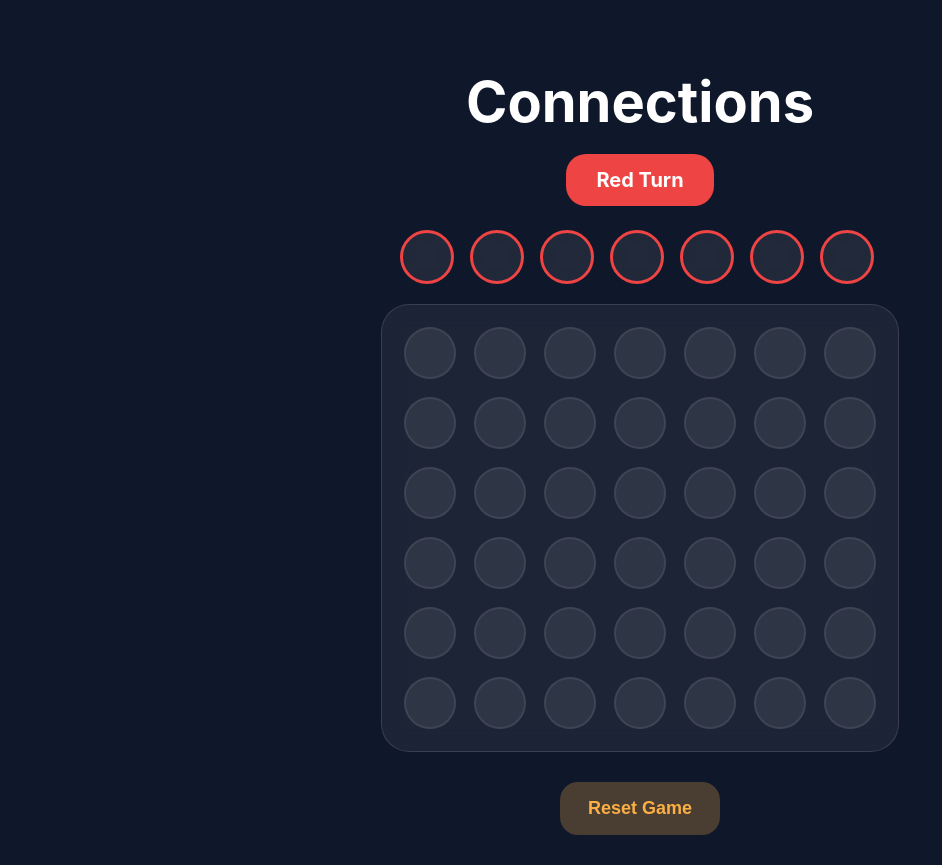
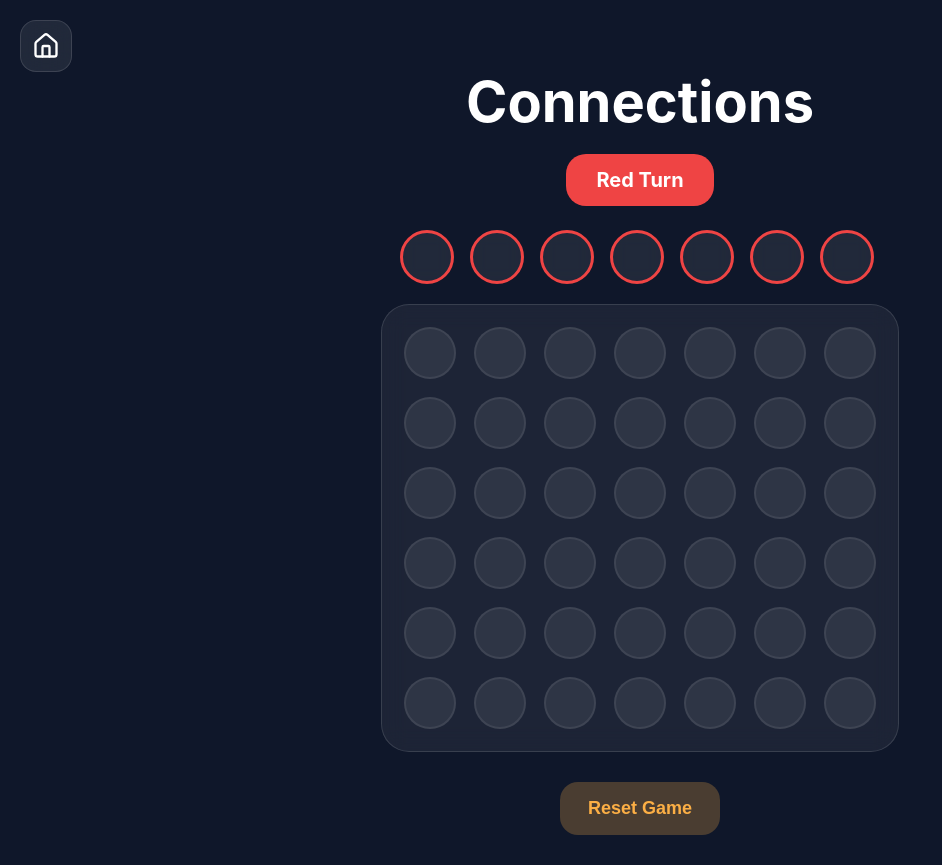
Before and after one commit to jocboyscreates-cmd/Tramp-Calc, a React (Vite) app: page /connections-game in a window 1280 px wide. Shown: the whole page, without its empty margins (0-942 px from the left). Built offline with nearby package versions, Linux system fonts and the light colour scheme.

Commit message:
Added saved routine editing

```diff
--- a/src/pages/ConnectionsGame.jsx
+++ b/src/pages/ConnectionsGame.jsx
@@ -1,4 +1,8 @@
 import { useState } from "react";
+
+import { Link } from "react-router-dom";
+
+import { House } from "lucide-react";
 
 const skillBank = [
   "Barani Straight",
@@ -209,6 +213,14 @@ export default function ConnectionsGame() {
   return (
 
     <div style={styles.page}>
+
+        <Link
+  to="/games"
+
+  style={styles.homeButton}
+>
+  <House size={28} />
+</Link>
 
       <h1 style={styles.title}>
         Connections
@@ -444,8 +456,8 @@ const styles = {
 },
 
   topButton: {
-    width: "54px",
-    height: "54px",
+  width: "clamp(34px, 10vw, 54px)",
+  height: "clamp(34px, 10vw, 54px)",
 
     borderRadius: "50%",
 
@@ -483,8 +495,8 @@ const styles = {
   },
 
   cell: {
-    width: "60px",
-    height: "60px",
+  width: "clamp(38px, 11vw, 60px)",
+  height: "clamp(38px, 11vw, 60px)",
 
     display: "flex",
 
@@ -494,8 +506,8 @@ const styles = {
   },
 
   piece: {
-    width: "52px",
-    height: "52px",
+  width: "clamp(32px, 9vw, 52px)",
+  height: "clamp(32px, 9vw, 52px)",
 
     borderRadius: "50%",
 
@@ -628,4 +640,38 @@ const styles = {
     cursor: "pointer",
   },
 
+  homeButton: {
+  position: "absolute",
+
+  top: "20px",
+  left: "20px",
+
+  width: "52px",
+  height: "52px",
+
+  borderRadius: "16px",
+
+  background:
+    "var(--card-bg)",
+
+  border:
+    "1px solid var(--border)",
+
+  display: "flex",
+
+  alignItems: "center",
+
+  justifyContent: "center",
+
+  color:
+    "var(--text-primary)",
+
+  textDecoration: "none",
+
+  backdropFilter:
+    "blur(12px)",
+
+  zIndex: 1000,
+},
+
 };
```
